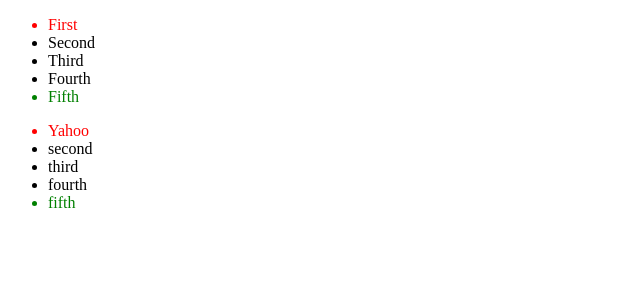
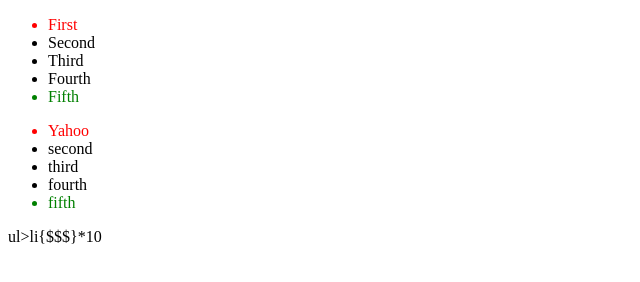
Before and after one commit to maurachiusano/maurachiusano.github.io, a plain HTML site: page selector2.html in a window 1280 px wide. Shown: the whole page, without its empty margins (0-640 px from the left). Drawn offline with Linux system fonts and the light colour scheme.

Commit message:
Update selector2.html

```diff
--- a/selector2.html
+++ b/selector2.html
@@ -24,5 +24,8 @@
       <li>fifth</li>
     </ul>
 
+   ul>li{$$$}*10
+
+
   </body>
 </html>
```
